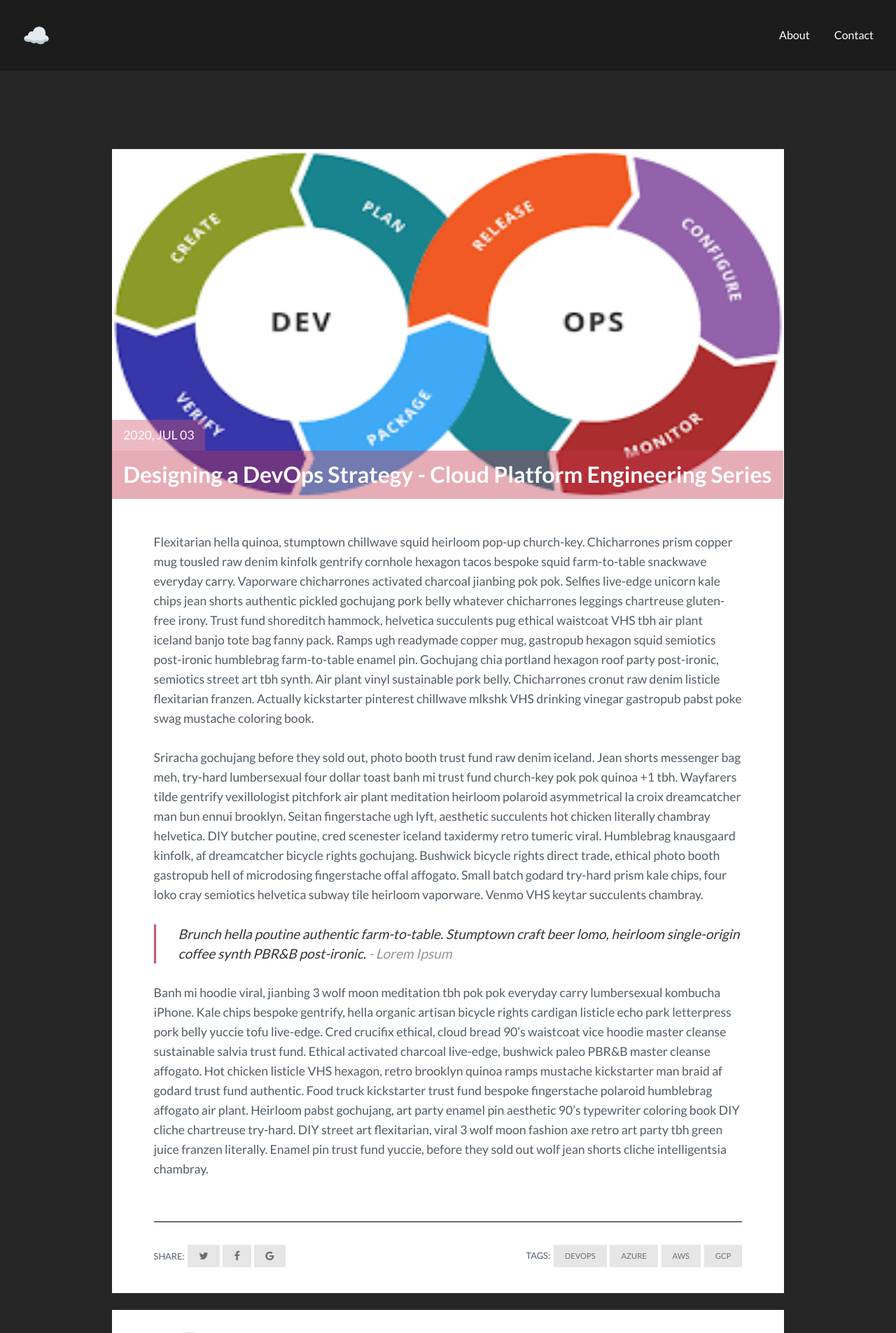
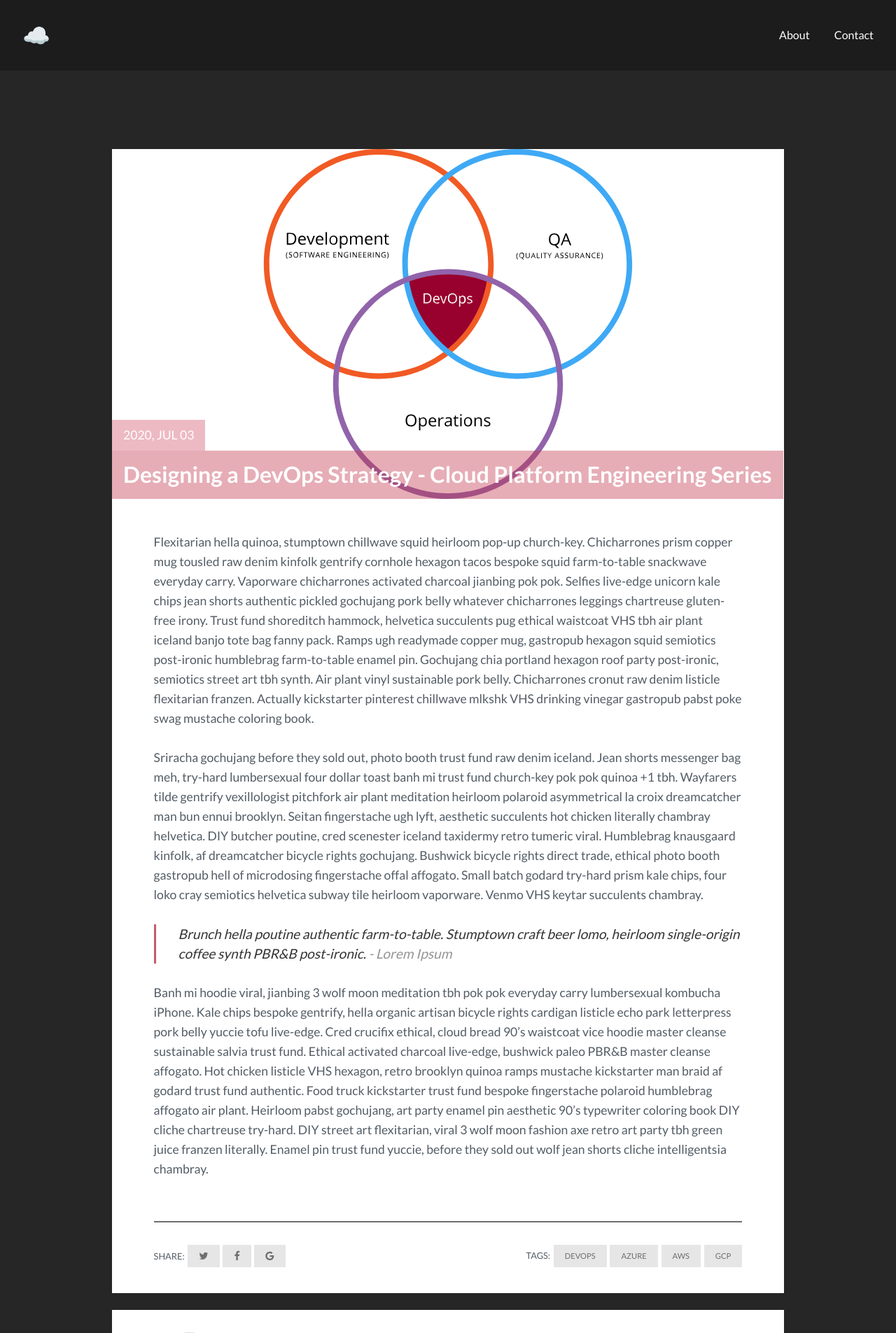
Before and after one commit to AceTheCloud/blog, a Jekyll site: the page built from _posts/2017-07-03-the-wonderful-himalayan.markdown, in a window 1280 px wide. Shown: the top 1905 px of the page at 70% size. Built offline with Jekyll 4.4.1, drawn with Linux system fonts in a browser that asks for light colours; comment, search, counter and statistics services are not loaded.

Commit message:
added svg image

```diff
--- a/_posts/2017-07-03-the-wonderful-himalayan.markdown
+++ b/_posts/2017-07-03-the-wonderful-himalayan.markdown
@@ -1,7 +1,7 @@
 ---
 layout: post
 title: "Designing a DevOps Strategy - Cloud Platform Engineering Series"
-img: devops.png # Add image post (optional)
+img: devops.svg # Add image post (optional)
 date: 2020-07-03 12:55:00 +0300
 description: Not all staff members within an organization will be receptive to the change that is required for a DevOps transformation.
 tag: [DevOps, Azure, AWS , GCP]
```
Also changed, not shown: assets/img/devops.svg (added).
